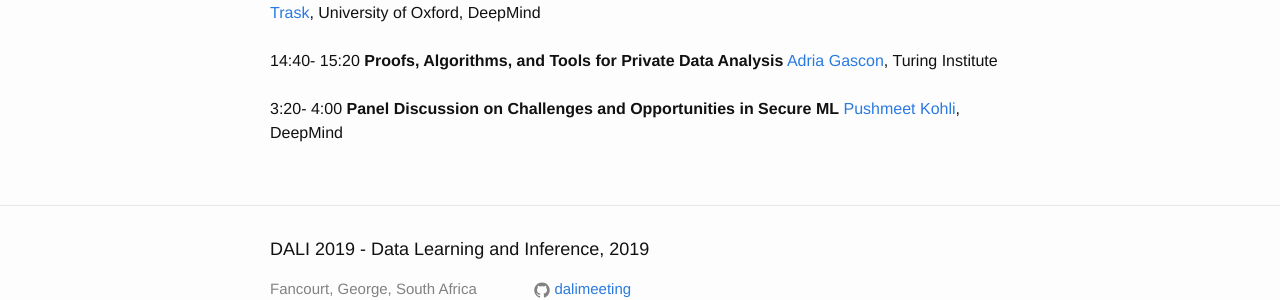
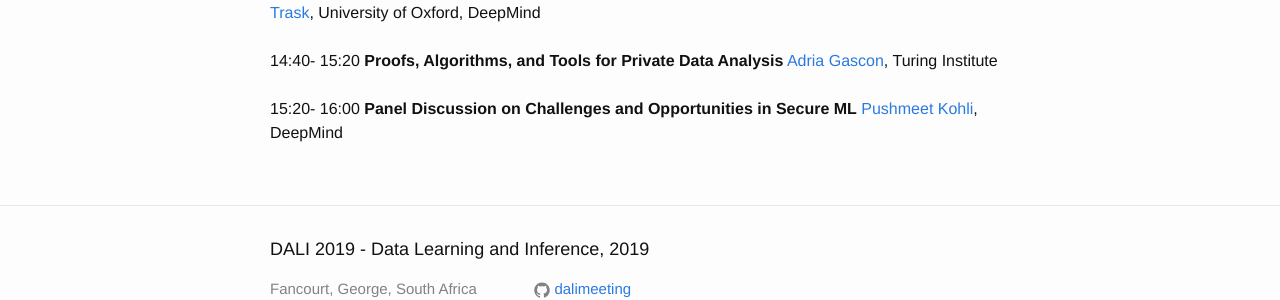
Before and after one commit to dalimeeting/dalimeeting.github.io, a Jekyll site: the page built from _posts/2019-01-05-workshop-security-and-robustness.md, in a window 1280 px wide. Shown: the part 1318-1618 px from the top of the page. Built offline with Jekyll 4.4.1, drawn with Linux system fonts in a browser that asks for light colours.

Commit message:
Update 2019-01-05-workshop-security-and-robustness.md

```diff
--- a/_posts/2019-01-05-workshop-security-and-robustness.md
+++ b/_posts/2019-01-05-workshop-security-and-robustness.md
@@ -100,7 +100,7 @@
     family:  Kohli
     url: https://sites.google.com/site/pushmeet/
     institute: DeepMind
-  start: "3:20"
-  end: "4:00"
+  start: "15:20"
+  end: "16:00"
 
 ---
```
